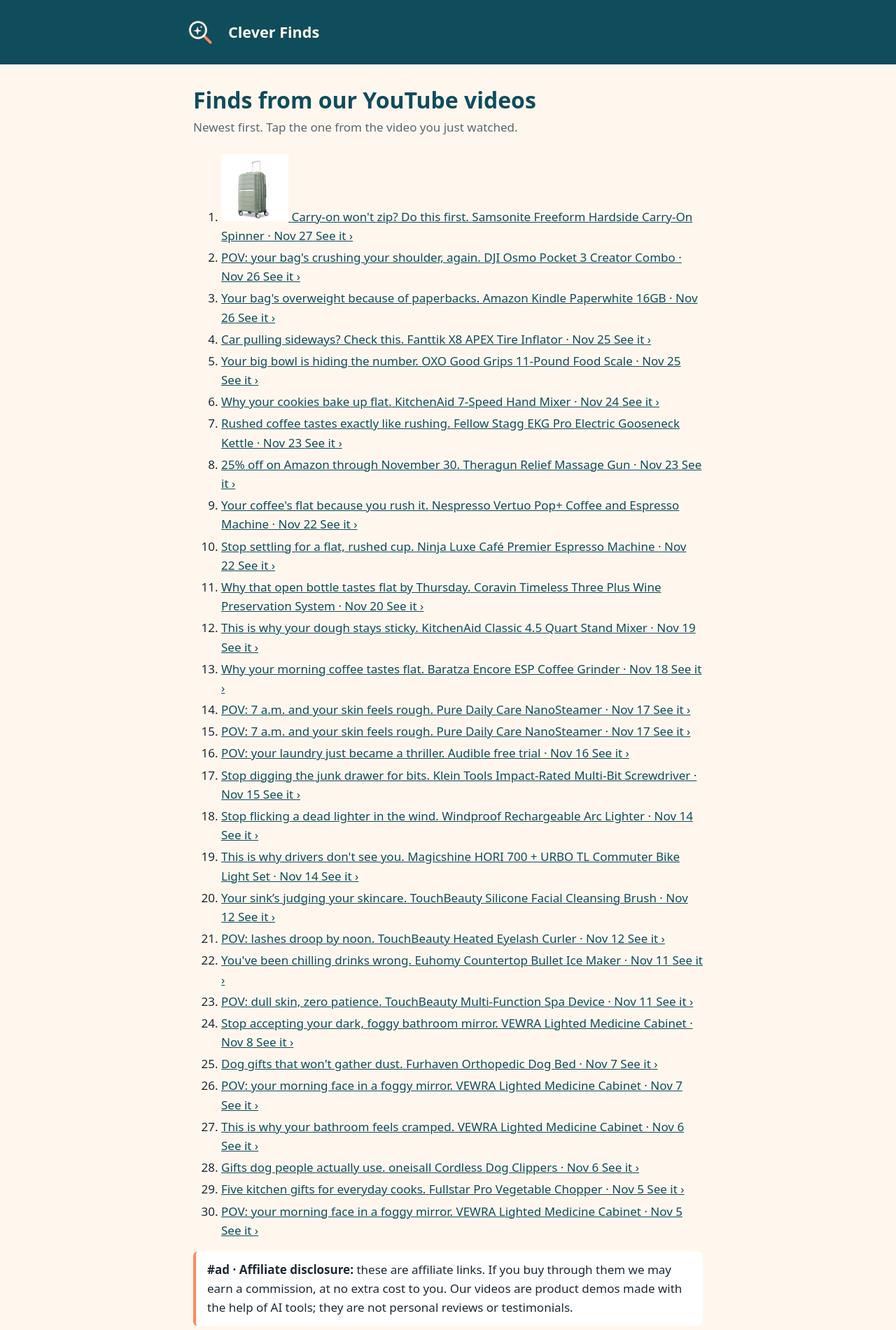
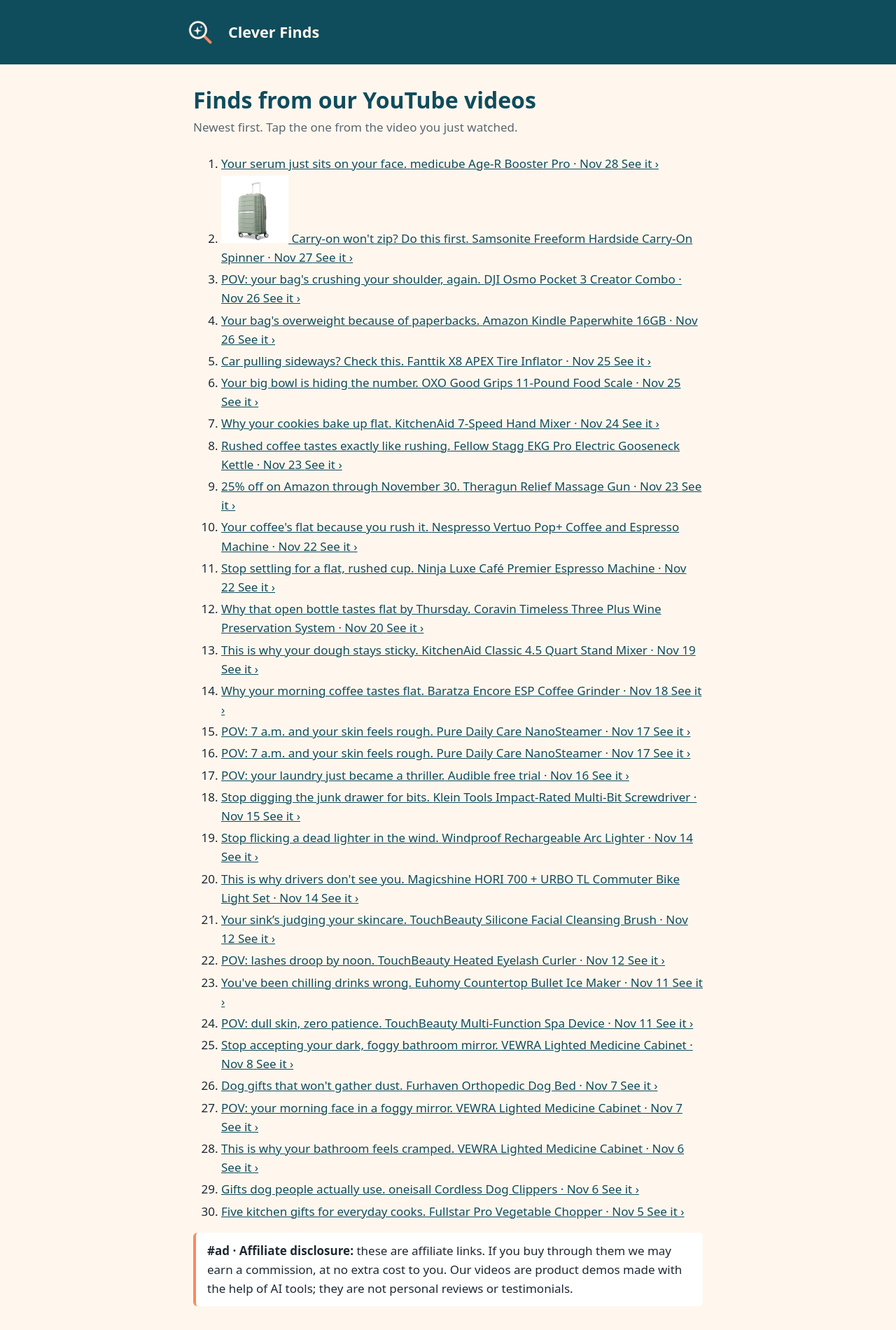
Before and after one commit to cleverfindsall-hue/cleverfindsall-hue.github.io, a plain HTML site: page youtube.html in a window 1280 px wide. Shown: the top 1900 px of the page at 70% size. Drawn offline with Linux system fonts and the light colour scheme.

Commit message:
Update link-in-bio pages

```diff
--- a/youtube.html
+++ b/youtube.html
@@ -15,6 +15,15 @@
     <p class="updated">Newest first. Tap the one from the video you just watched.</p>
 
     <ol class="finds">
+
+      <li>
+        <a class="find" href="https://www.amazon.com/dp/B0CWK6YQ7V?tag=cleverfindsal-20" rel="sponsored noopener" target="_blank">
+
+          <span class="find-hook">Your serum just sits on your face.</span>
+          <span class="find-meta">medicube Age-R Booster Pro · Nov 28</span>
+          <span class="find-go">See it ›</span>
+        </a>
+      </li>
 
       <li>
         <a class="find with-image" href="https://www.amazon.com/dp/B01LXOCTAZ?tag=cleverfindsal-20" rel="sponsored noopener" target="_blank">
@@ -277,15 +286,6 @@
         </a>
       </li>
 
-      <li>
-        <a class="find" href="https://www.awin1.com/cread.php?awinmid=99013&amp;awinaffid=3143219&amp;clickref=youtube-34&amp;campaign=youtube-34&amp;ued=https%3A%2F%2Fsimpleprojectus.com%2Fproducts%2Flighted-medicine-cabinet-20-30-left-hinged%3Fvariant%3D46213291835649" rel="sponsored noopener" target="_blank">
-
-          <span class="find-hook">POV: your morning face in a foggy mirror.</span>
-          <span class="find-meta">VEWRA Lighted Medicine Cabinet · Nov 5</span>
-          <span class="find-go">See it ›</span>
-        </a>
-      </li>
-
     </ol>
 
     <p class="note"><strong>#ad · Affiliate disclosure:</strong> these are affiliate links. If you buy
```
